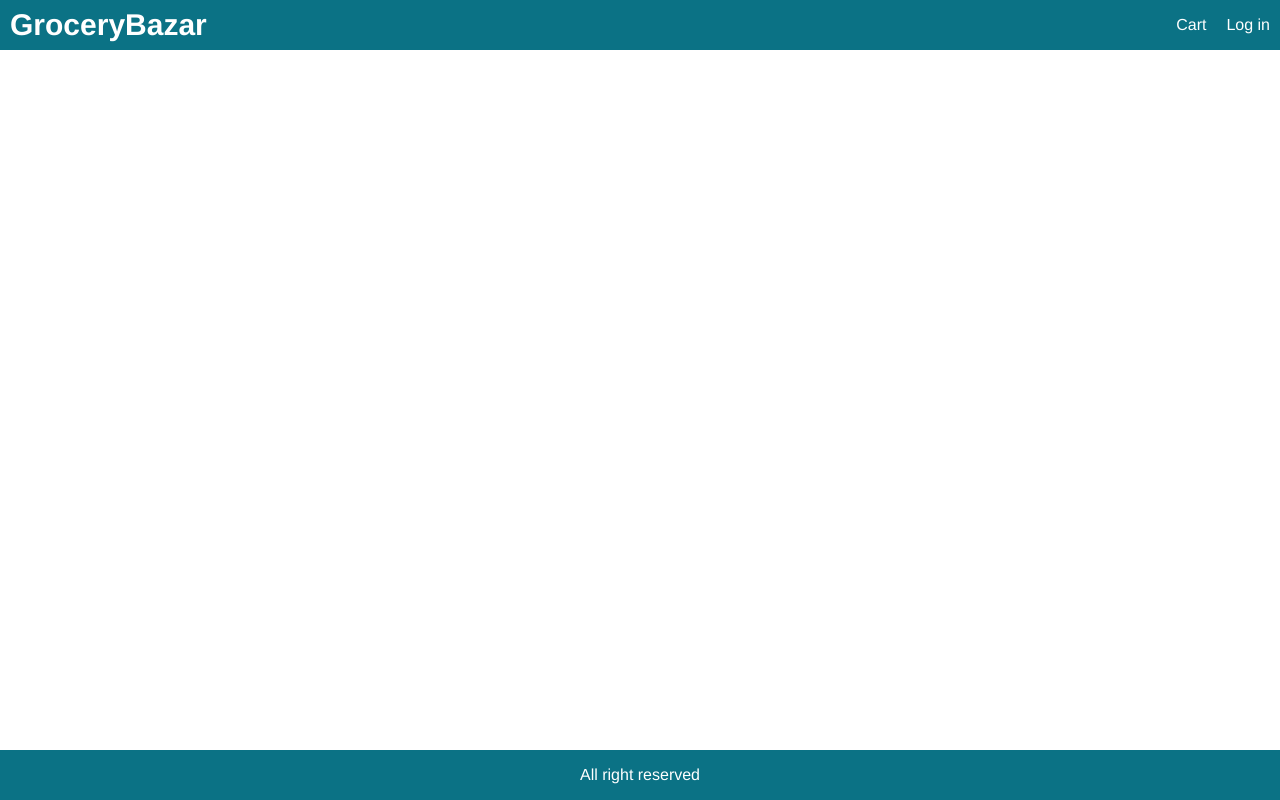
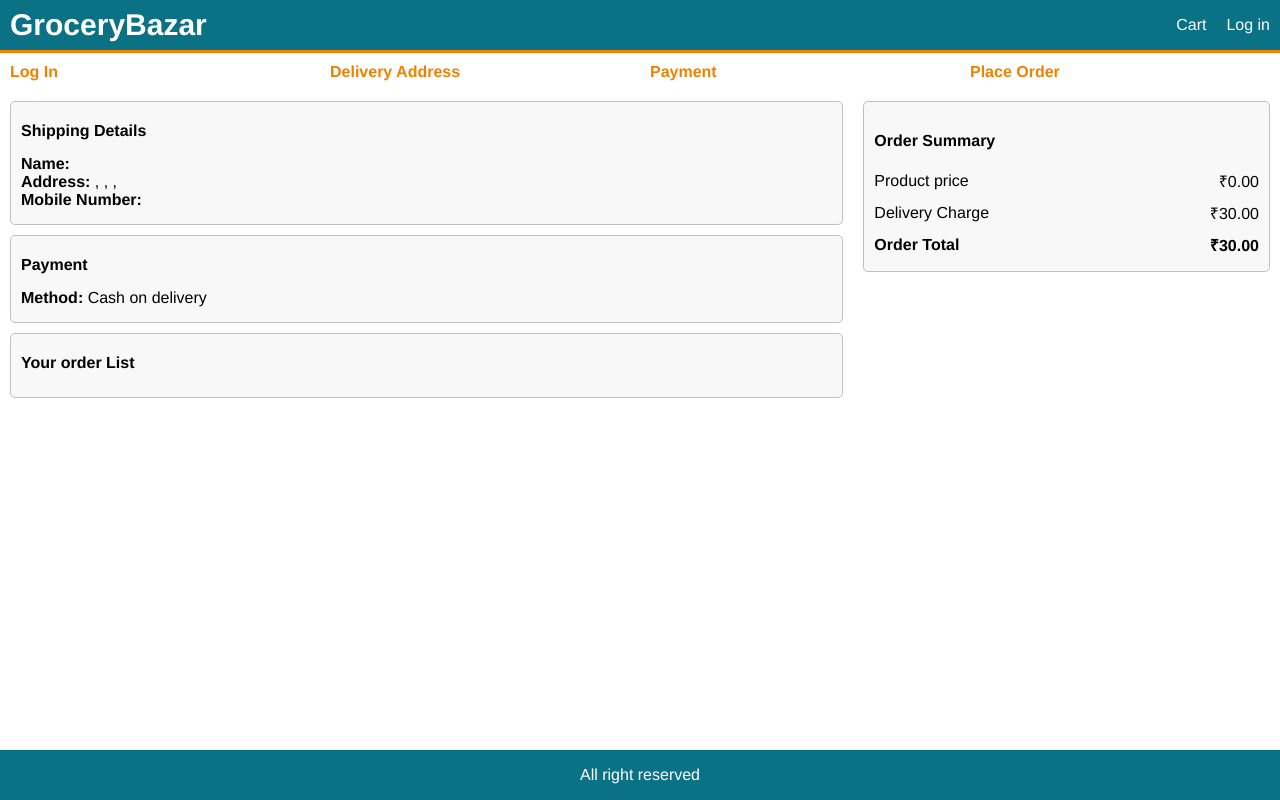
Before and after one commit to attainu/backend-project-mdashfaque-mamdu-au17, a React (Create React App) app in the folder frontend/grocery/: page /placeorder in a window 1280 px wide. Built offline with nearby package versions, Linux system fonts and the light colour scheme.

Commit message:
payment and order screen added

```diff
--- a/frontend/grocery/src/App.js
+++ b/frontend/grocery/src/App.js
@@ -7,6 +7,7 @@
 import HomeScreen from './screens/HomeScreen/HomeScreen';
 import LoginScreen from './screens/LoginScreen/LoginScreen';
 import PaymentMethodScreen from './screens/PaymentMethodScreen/PaymentMethodScreen';
+import PlaceorderScreen from './screens/PlaceorderScreen/PlaceorderScreen';
 import ProductScreen from './screens/ProductScreen/ProductScreen';
 import SignUpScreen from './screens/SignUpScreen/SignUpScreen';
 
@@ -60,6 +61,7 @@
           <Route path="/signup" component={SignUpScreen}></Route>
           <Route path="/shipping" component={DeliveryAddressScreen}></Route>
           <Route path="/payment" component={PaymentMethodScreen}></Route>
+          <Route path="/placeorder" component={PlaceorderScreen}></Route>
           <Route path="/" component={HomeScreen} exact></Route>
         </main>
 
--- /dev/null
+++ b/frontend/grocery/src/screens/PlaceorderScreen/PlaceorderScreen.js
@@ -0,0 +1,139 @@
+import React from 'react';
+import { useSelector } from 'react-redux';
+import { Link } from 'react-router-dom';
+import CheckoutSteps from '../../component/CheckoutSteps/CheckoutSteps';
+function PlaceorderScreen(props) {
+  const cart = useSelector((state) => state.cart);
+  if (!cart.paymentMethod) {
+    props.history.push('/payment');
+  }
+
+  const fixIt = (num) => Number(num.toFixed(2)); // 6.123 => "6.12" => 6.12
+  cart.itemsPrice = fixIt(
+    cart.cartItems.reduce((acc, cur) => acc + cur.qty * cur.price, 0)
+  );
+  cart.deliveryCharge = cart.itemsPrice > 600 ? 0 : 30;
+  cart.totalPrice = cart.itemsPrice + cart.deliveryCharge;
+
+  const placeOrderHandler = () => {
+    // Todo: dispatch place order action.
+  };
+  return (
+    <div>
+      <CheckoutSteps step1 step2 step3 step4></CheckoutSteps>
+      <div className="row top">
+        <div className="col-2">
+          <ul>
+            <li>
+              <div className="card card-body">
+                <h2>Shipping Details</h2>
+                <p>
+                  <strong>Name: </strong> {cart.deliveryAddress.fullName} <br />
+                  <strong>Address: </strong> {cart.deliveryAddress.address}, ,{' '}
+                  {cart.deliveryAddress.pincode}, {cart.deliveryAddress.city}{' '}
+                  <br />
+                  <strong>Mobile Number: </strong>
+                  {cart.deliveryAddress.mobileNumber}
+                </p>
+              </div>
+            </li>
+
+            <li>
+              <div className="card card-body">
+                <h2>Payment</h2>
+                <p>
+                  <strong>Method: </strong> {cart.paymentMethod}
+                </p>
+              </div>
+            </li>
+
+            <li>
+              <div className="card card-body">
+                <h2>Your order List</h2>
+
+                <ul>
+                  {cart.cartItems.map((item) => (
+                    <li key={item.product}>
+                      <div className="row">
+                        <div>
+                          <Link to={`/product/${item.product}`}>
+                            <img
+                              src={item.image}
+                              alt={item.name}
+                              className="small"
+                            ></img>
+                          </Link>
+                        </div>
+
+                        <div className="product-name">
+                          <Link to={`/product/${item.product}`}>
+                            {item.name}
+                          </Link>
+                        </div>
+
+                        <div>
+                          {item.qty} X ₹{item.price} = ₹{item.qty * item.price}
+                        </div>
+                      </div>
+                    </li>
+                  ))}
+                </ul>
+              </div>
+            </li>
+          </ul>
+        </div>
+
+        <div className="col-1">
+          <div className="card card-body">
+            <ul>
+              <li>
+                <h2>Order Summary</h2>
+              </li>
+
+              <li>
+                <di className="row">
+                  <div>Product price</div>
+                  <div>₹{cart.itemsPrice.toFixed(2)}</div>
+                </di>
+              </li>
+
+              <li>
+                <di className="row">
+                  <div>Delivery Charge</div>
+                  <div>₹{cart.deliveryCharge.toFixed(2)}</div>
+                </di>
+              </li>
+
+              <li>
+                <di className="row">
+                  <div>
+                    <strong>Order Total</strong>
+                  </div>
+                  <div>
+                    <strong>₹{cart.totalPrice.toFixed(2)}</strong>
+                  </div>
+                </di>
+              </li>
+
+              {cart.cartItems.length > 0 ? (
+                <li>
+                  <button
+                    type="button"
+                    onClick={placeOrderHandler}
+                    className="primary block"
+                  >
+                    Place order
+                  </button>
+                </li>
+              ) : (
+                <div></div>
+              )}
+            </ul>
+          </div>
+        </div>
+      </div>
+    </div>
+  );
+}
+
+export default PlaceorderScreen;
```
